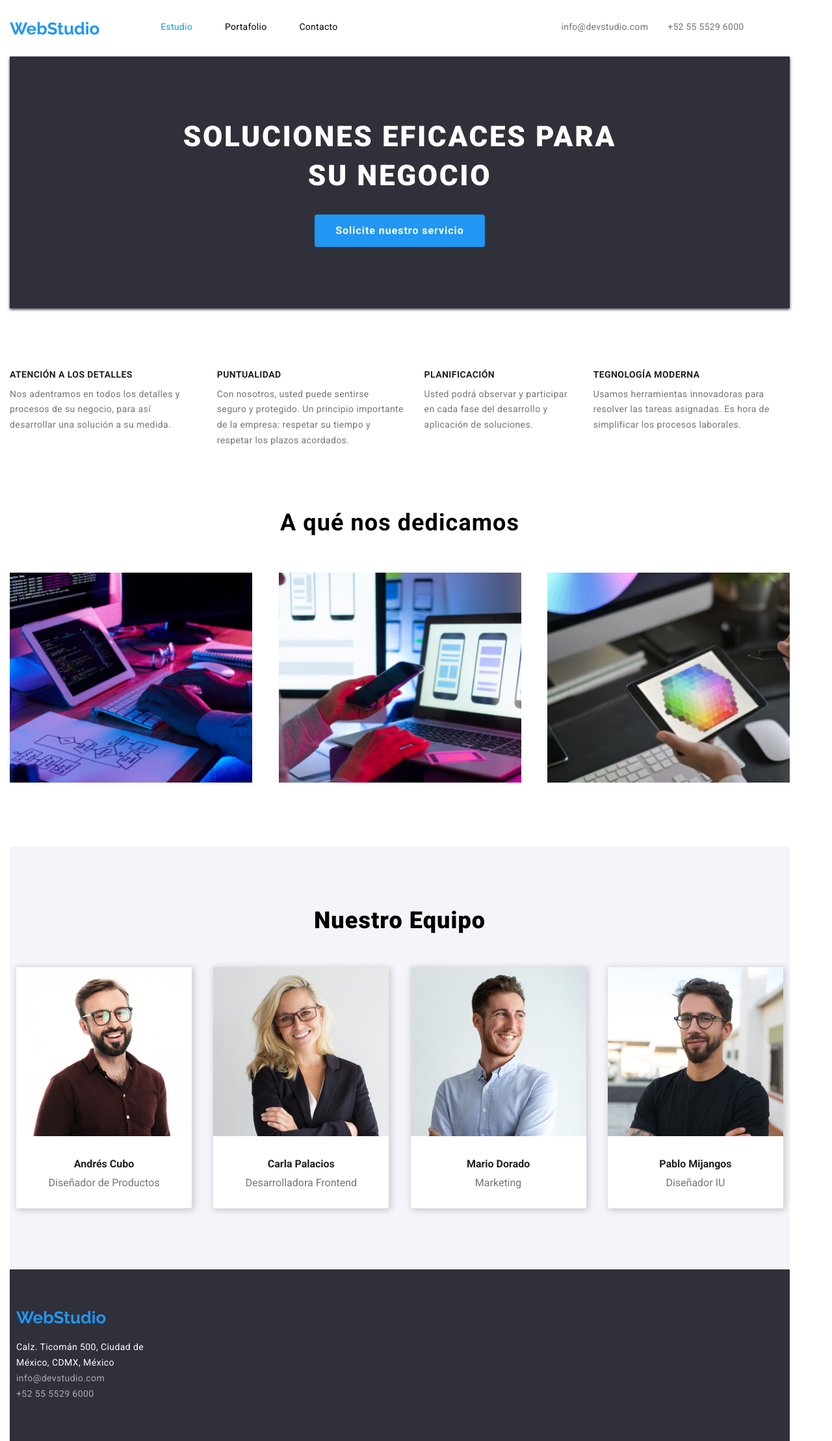
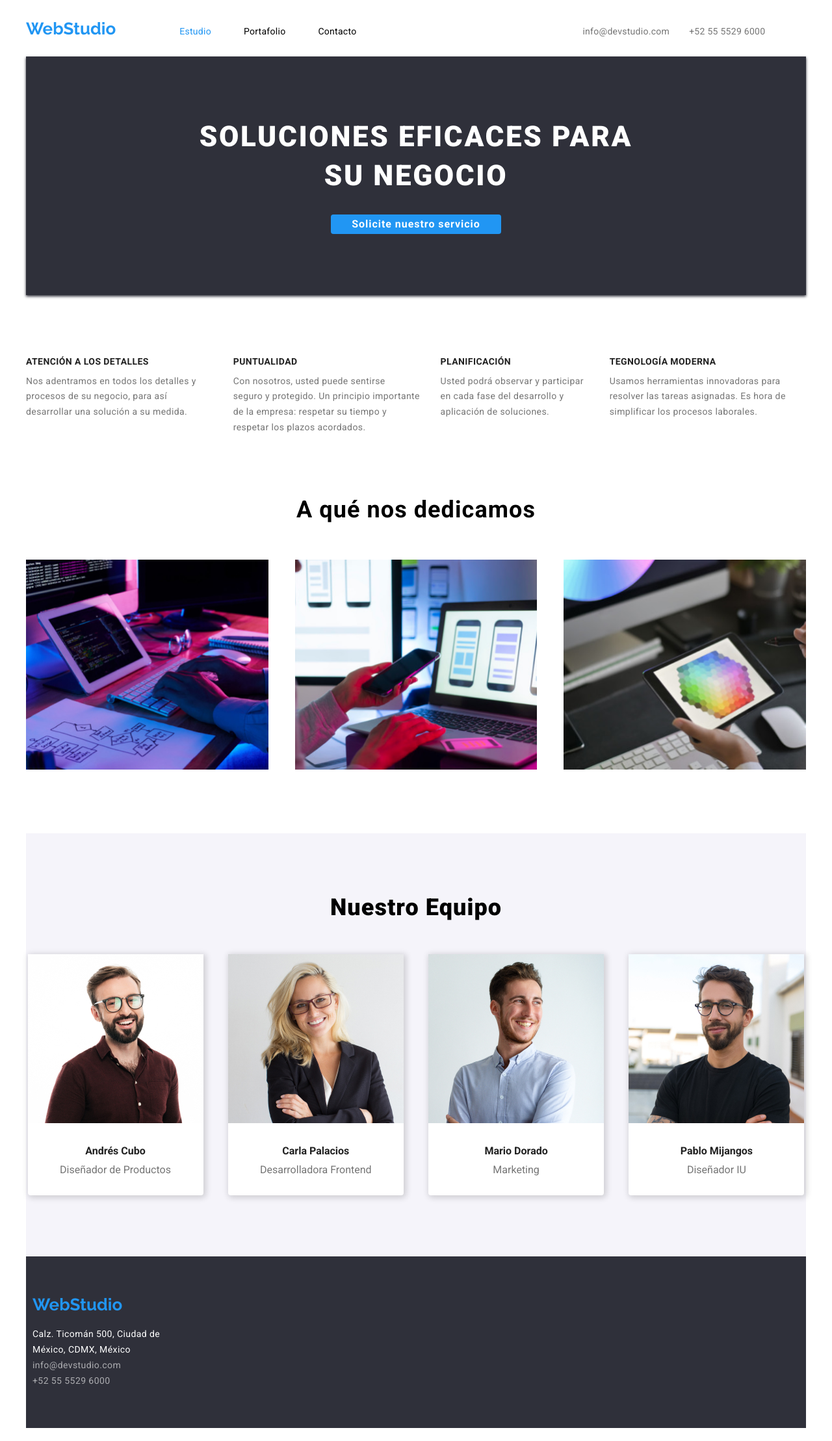
Before and after one commit to conantkd/goit-markup-hw-03, a plain HTML site: page index.html in a window 1280 px wide. Shown: the whole page at 65% size. Drawn offline with nearby package versions, Linux system fonts and the light colour scheme.

Commit message:
tutor correction

```diff
--- a/css/styles.css
+++ b/css/styles.css
@@ -1,6 +1,9 @@
 * {
+  padding: 0;
+  width: auto;
   margin: 0;
-  padding: 0;
+  margin-left: auto;
+  margin-right: auto;
 }
 
 body {
@@ -11,6 +14,7 @@ body {
 
 .no-bullets {
   list-style: none;
+
 }
 
 a {
@@ -36,16 +40,16 @@ a.active {
 
 .container {
   box-sizing: content-box;
-  padding-left: 15px;
   width: 1200px;
 }
 
 .page-header {
   border-bottom: 1px solid #ececec;
-  display: flex;
+  width: 1200px;
 }
 
 .logo {
+  display:inline-block;
   margin-top: 24px;
   margin-bottom: 25px;
 }
@@ -57,6 +61,10 @@ a.active {
   line-height: 1.19;
   color: #2196f3;
   vertical-align: middle;
+}
+
+.nav-header {
+  display: inline-block;
 }
 
 .nav-bar {
@@ -74,18 +82,16 @@ ul.nav-bar li a {
   vertical-align: middle;
 }
 
+/*contact general*/
+.contact-top {
+  display: inline-block;
+}
+
+
 .contact-header {
   display: flex;
   padding-top: 32px;
   padding-left: 344px;
-  gap: 30px;
-}
-
-/*contact portafolio*/
-.contact-with-svg {
-  display: flex;
-  padding-top: 32px;
-  padding-left: 310px;
   gap: 30px;
 }
 
@@ -103,18 +109,27 @@ ul.contact-header li a:focus {
   color: #2196f3;
 }
 
+/*contact portafolio*/
+.contact-with-svg {
+  display: flex;
+  padding-top: 32px;
+  padding-left: 310px;
+  gap: 30px;
+}
+
 .svg-contact {
   padding-right: 10px;
 }
 
 /*index web*/
-.banner-top {
+section.banner-top {
   background-color: #2f303a;
   box-shadow: 0px 2px 4px #2f303a;
   text-align: center;
+  width: 1200px;
 }
 
-section.banner-top > h2 {
+section.banner-top .container > h2 {
   font-size: 44px;
   color: #fff;
   font-weight: 900;
@@ -122,7 +137,6 @@ section.banner-top > h2 {
   letter-spacing: 0.06em;
   padding-top: 94px;
   padding-bottom: 30px;
-  text-align: center;
 }
 
 .banner-button {
@@ -132,7 +146,6 @@ section.banner-top > h2 {
   font-weight: 700;
   line-height: 1.875;
   letter-spacing: 0.06em;
-  padding: 10px;
   padding-left: 32px;
   padding-right: 32px;
   margin-bottom: 94px;
@@ -188,7 +201,7 @@ section.banner-top > h2 {
   gap: 40.5px;
 }
 
-.team {
+.team .container {
   background-color: #f5f4fa;
   margin-top: 94px;
   padding-top: 94px;
@@ -208,7 +221,6 @@ section.banner-top > h2 {
   gap: 33.3px;
   padding-top: 50px;
   padding-bottom: 94px;
-  padding-left: 10px;
 }
 
 .team-cards li {
--- a/index.html
+++ b/index.html
@@ -24,6 +24,7 @@
   <body>
     <div class="container">
       <header class="page-header">
+        <div class="container">
           <h1 class="logo"><a href="#">WebStudio</a></h1>
           <nav class="nav-header">
             <ul class="no-bullets nav-bar">
@@ -32,15 +33,19 @@
               <li><a href="#">Contacto</a></li>
             </ul>
           </nav>
+          <div class="contact-top">
             <ul class="no-bullets contact-header">
-          <li><a href="mailto:info@devstudio.com">info@devstudio.com</a></li>
+              <li>
+                <a href="mailto:info@devstudio.com">info@devstudio.com</a>
+              </li>
               <li><a href="tel:+525555296000">+52 55 5529 6000</a></li>
             </ul>
+          </div>
+        </div>
       </header>
-    </div>
       <main>
+        <section class="banner-top">
           <div class="container">
-        <section class="banner-top">
             <h2>
               SOLUCIONES EFICACES PARA<br />
               SU NEGOCIO
@@ -48,8 +53,10 @@
             <button type="button" class="banner-button">
               Solicite nuestro servicio
             </button>
+          </div>
         </section>
         <section class="work-solutions">
+          <div class="container">
             <ul class="no-bullets work-solutions-labels">
               <li>
                 <h2>ATENCIÓN A LOS DETALLES</h2>
@@ -69,8 +76,8 @@
               <li>
                 <h2>PLANIFICACIÓN</h2>
                 <p>
-                Usted podrá observar y participar en cada fase del desarrollo y
-                aplicación de soluciones.
+                  Usted podrá observar y participar en cada fase del desarrollo
+                  y aplicación de soluciones.
                 </p>
               </li>
               <li>
@@ -81,10 +88,10 @@
                 </p>
               </li>
             </ul>
+          </div>
         </section>
-      </div>
+        <section class="work-graphics">
           <div class="container">
-        <section class="work-graphics">
             <h2>A qué nos dedicamos</h2>
             <ul class="no-bullets work-graphics-list">
               <li>
@@ -112,38 +119,54 @@
                   class="work" />
               </li>
             </ul>
+          </div>
         </section>
-      </div>
+        <section class="team">
           <div class="container">
-        <section class="team">
             <h2><b>Nuestro Equipo</b></h2>
             <ul class="no-bullets team-cards">
               <li>
-              <img src="./images/image3.jpg" alt="" width="270" height="260" />
+                <img
+                  src="./images/image3.jpg"
+                  alt=""
+                  width="270"
+                  height="260" />
                 <h3>Andrés Cubo</h3>
                 <p>Diseñador de Productos</p>
               </li>
               <li>
-              <img src="./images/image4.jpg" alt="" width="270" height="260" />
+                <img
+                  src="./images/image4.jpg"
+                  alt=""
+                  width="270"
+                  height="260" />
                 <h3>Carla Palacios</h3>
                 <p>Desarrolladora Frontend</p>
               </li>
               <li>
-              <img src="./images/image5.jpg" alt="" width="270" height="260" />
+                <img
+                  src="./images/image5.jpg"
+                  alt=""
+                  width="270"
+                  height="260" />
                 <h3>Mario Dorado</h3>
                 <p>Marketing</p>
               </li>
               <li>
-              <img src="./images/image6.jpg" alt="" width="270" height="260" />
+                <img
+                  src="./images/image6.jpg"
+                  alt=""
+                  width="270"
+                  height="260" />
                 <h3>Pablo Mijangos</h3>
                 <p>Diseñador IU</p>
               </li>
             </ul>
+          </div>
         </section>
-      </div>
       </main>
+      <footer>
         <div class="container">
-      <footer>
           <address class="footer-bar">
             <a href="#"><span class="footer-title">WebStudio</span></a>
             <ul class="no-bullets footer-adress">
@@ -161,6 +184,7 @@
               </li>
             </ul>
           </address>
+        </div>
       </footer>
     </div>
   </body>
```
Also changed, not shown: portafolio.html (+12 -8 lines). Lines whose indentation alone changed are shown as unchanged.
